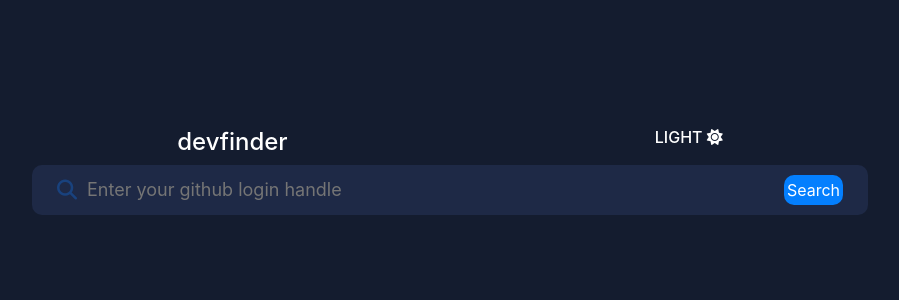
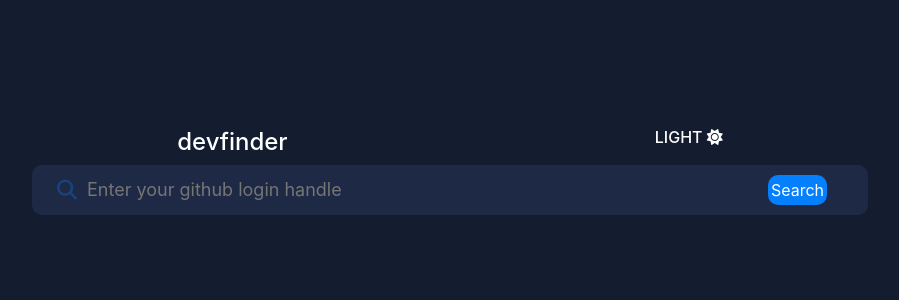
Before and after one commit to Ajyupdate/Search-App-for-github-users, a React (Create React App) app: page / in a window 1280 px wide. Shown: the top 300 px of the page, without its empty margins (190-1089 px from the left). Built offline with nearby package versions, Linux system fonts and the light colour scheme.

Commit message:
editin g the button

```diff
--- a/src/index.css
+++ b/src/index.css
@@ -65,6 +65,7 @@ button{
   border-radius: 10px;
   padding: 3px;
   border: none;
+  margin-right: 1em;
 }
 .second-box{
   padding: 1em;
```
